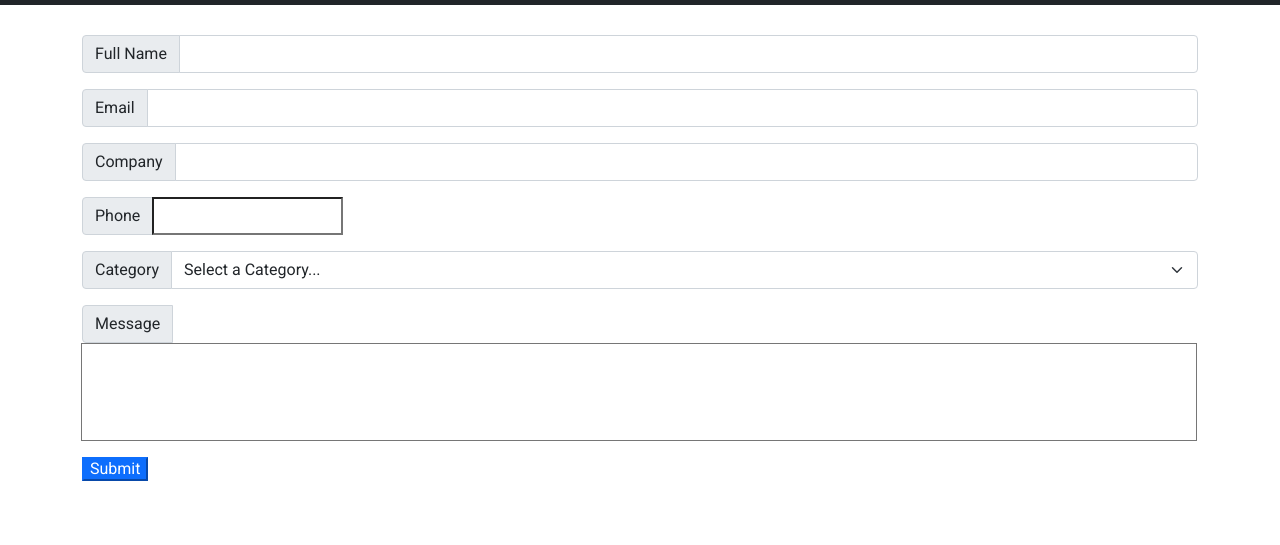
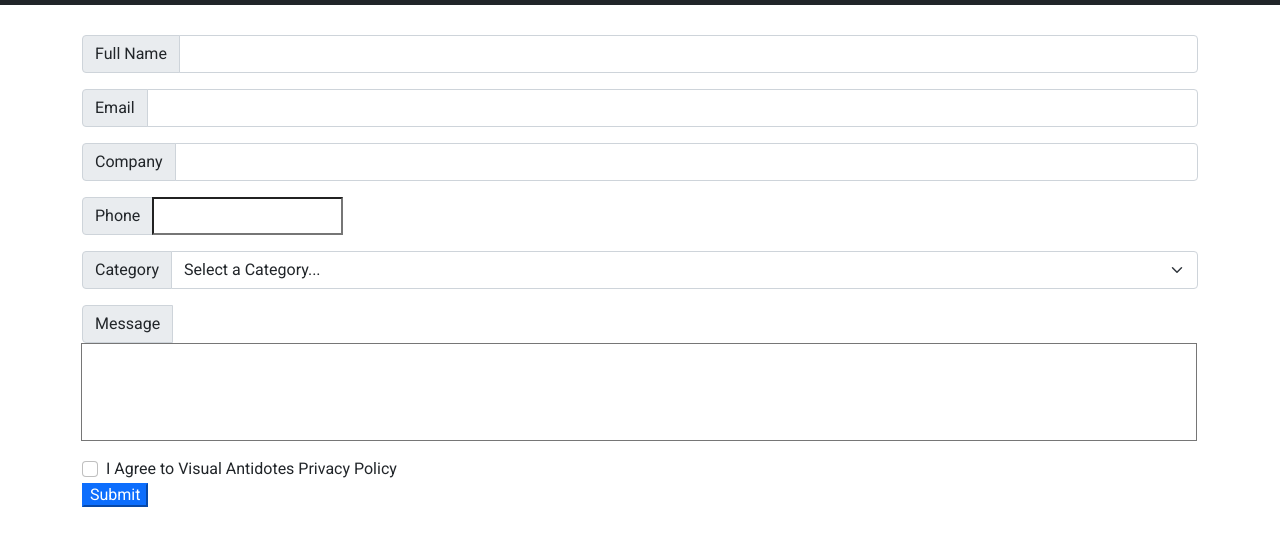
Before and after one commit to Jonathan-OConnor/Part-1-HTML, a website built with Parcel: page contact.html in a window 1280 px wide. Shown: the part 135-680 px from the top of the page. Built offline with nearby package versions, Linux system fonts and the light colour scheme.

Commit message:
updated contact page with privacy policy checkbox

```diff
--- a/contact.html
+++ b/contact.html
@@ -98,6 +98,12 @@
             <span class="input-group-text">Message</span>
             <textarea style="width:100%; resize: none" rows="5" id="message"></textarea>
         </div>
+        <div class="form-check">
+            <input class="form-check-input" type="checkbox" value="" id="flexCheckDefault">
+            <label class="form-check-label" for="flexCheckDefault">
+                I Agree to Visual Antidotes Privacy Policy
+            </label>
+        </div>
         <button class="btn-primary" onclick="verify()">Submit</button>
         <p id="success" style="color: green;"></p>
         <p id="final"></p>
```
